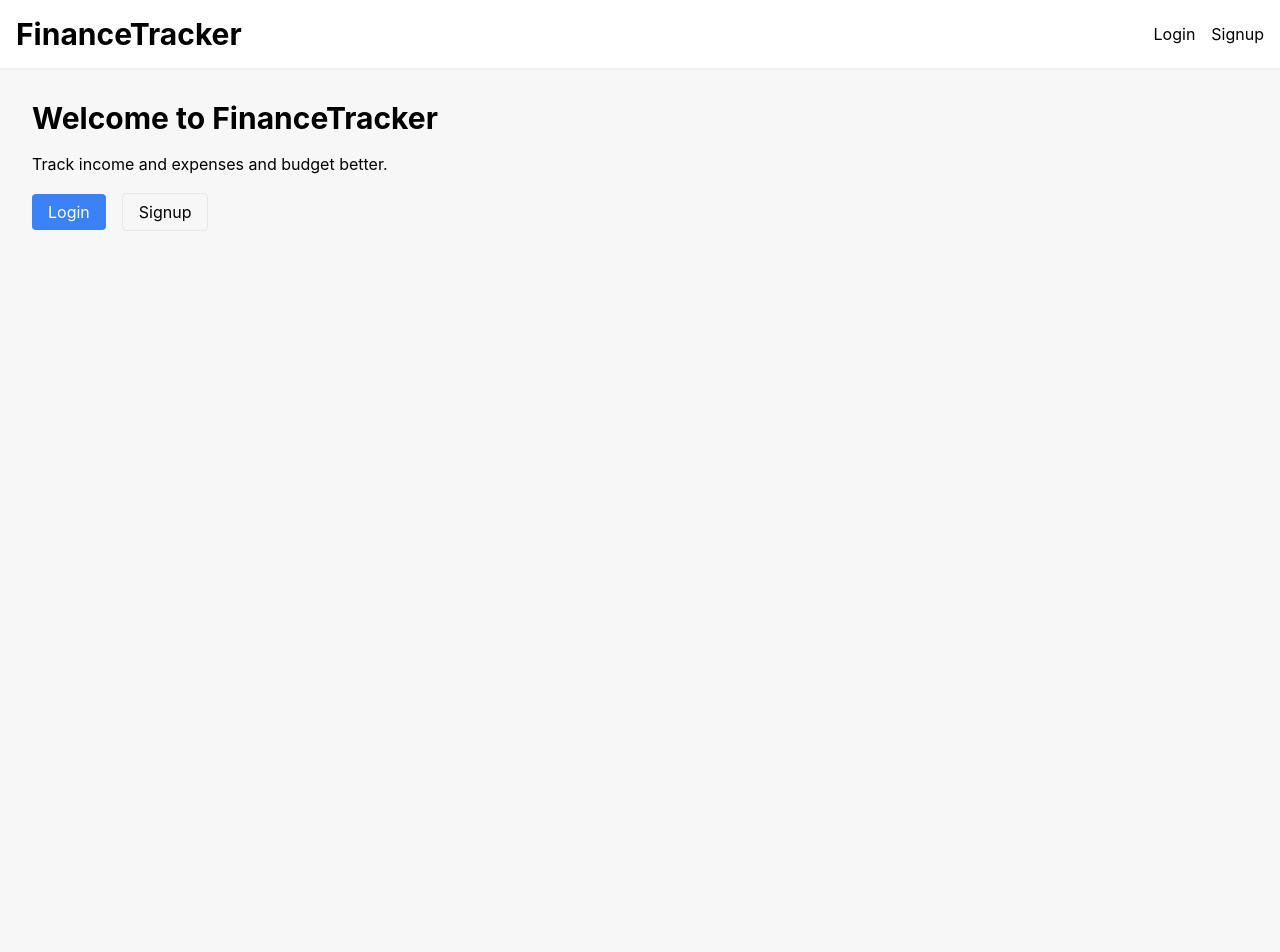
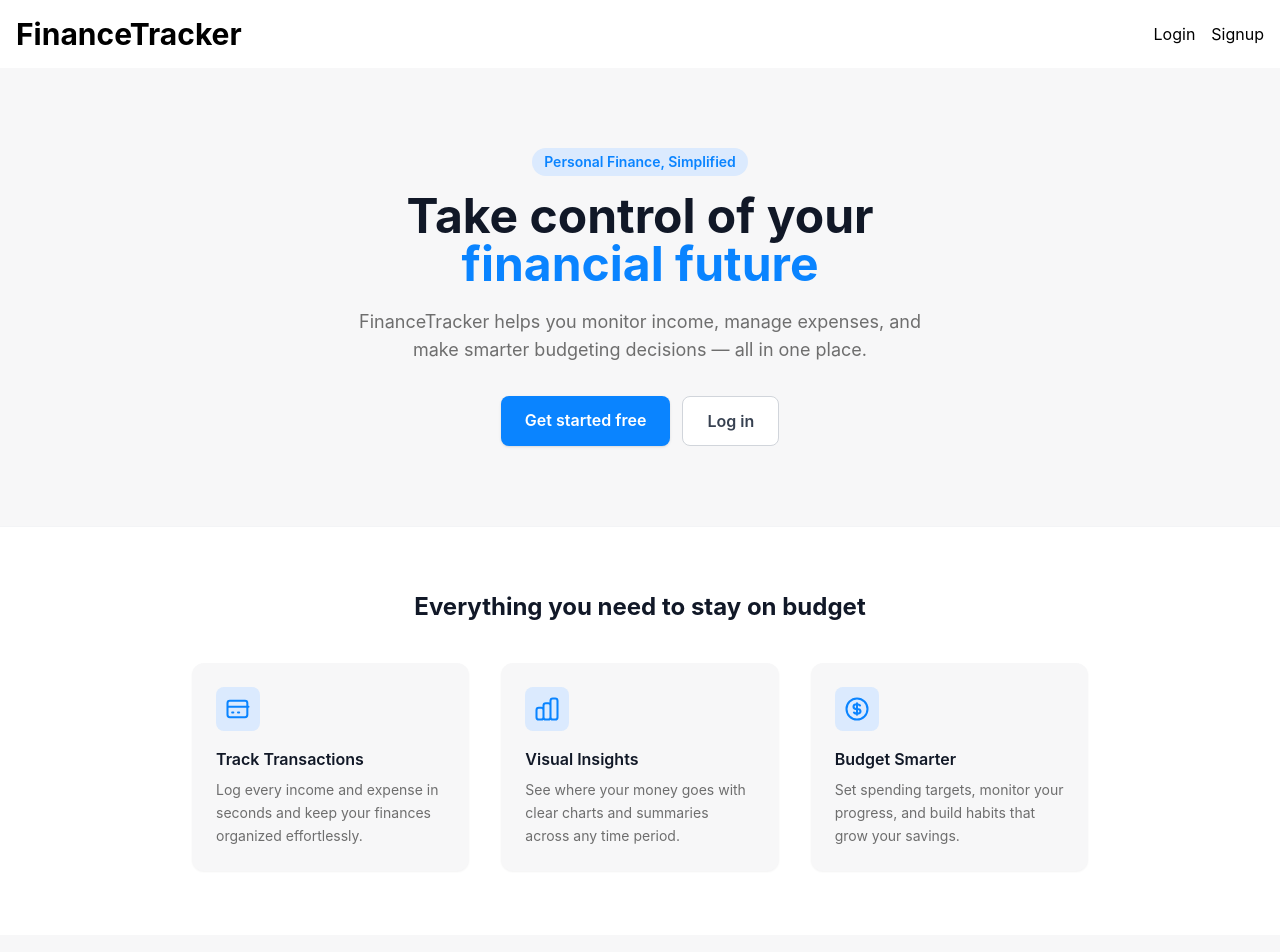
Before and after one commit to williamnamamnath/finance-tracker, a React (Vite) app in the folder packages/web/: page / in a window 1280 px wide. Shown: the top 952 px of the page. Before the commit the page ends 800 px from the top, so only its background shows below. Built offline with nearby package versions, Linux system fonts and the light colour scheme; no server answers.

Commit message:
Update README.md, revamp layout of landing page

```diff
--- a/packages/web/src/pages/Home.tsx
+++ b/packages/web/src/pages/Home.tsx
@@ -1,14 +1,90 @@
 import { Link } from "react-router-dom";
+
+const features = [
+  {
+    icon: (
+      <svg xmlns="http://www.w3.org/2000/svg" className="w-7 h-7" fill="none" viewBox="0 0 24 24" stroke="currentColor" strokeWidth={1.75}>
+        <path strokeLinecap="round" strokeLinejoin="round" d="M3 10h18M7 15h1m4 0h1m-7 4h12a2 2 0 002-2V7a2 2 0 00-2-2H5a2 2 0 00-2 2v10a2 2 0 002 2z" />
+      </svg>
+    ),
+    title: "Track Transactions",
+    description: "Log every income and expense in seconds and keep your finances organized effortlessly.",
+  },
+  {
+    icon: (
+      <svg xmlns="http://www.w3.org/2000/svg" className="w-7 h-7" fill="none" viewBox="0 0 24 24" stroke="currentColor" strokeWidth={1.75}>
+        <path strokeLinecap="round" strokeLinejoin="round" d="M9 19v-6a2 2 0 00-2-2H5a2 2 0 00-2 2v6a2 2 0 002 2h2a2 2 0 002-2zm0 0V9a2 2 0 012-2h2a2 2 0 012 2v10m-6 0a2 2 0 002 2h2a2 2 0 002-2m0 0V5a2 2 0 012-2h2a2 2 0 012 2v14a2 2 0 01-2 2h-2a2 2 0 01-2-2z" />
+      </svg>
+    ),
+    title: "Visual Insights",
+    description: "See where your money goes with clear charts and summaries across any time period.",
+  },
+  {
+    icon: (
+      <svg xmlns="http://www.w3.org/2000/svg" className="w-7 h-7" fill="none" viewBox="0 0 24 24" stroke="currentColor" strokeWidth={1.75}>
+        <path strokeLinecap="round" strokeLinejoin="round" d="M12 8c-1.657 0-3 .895-3 2s1.343 2 3 2 3 .895 3 2-1.343 2-3 2m0-8c1.11 0 2.08.402 2.599 1M12 8V7m0 1v8m0 0v1m0-1c-1.11 0-2.08-.402-2.599-1M21 12a9 9 0 11-18 0 9 9 0 0118 0z" />
+      </svg>
+    ),
+    title: "Budget Smarter",
+    description: "Set spending targets, monitor your progress, and build habits that grow your savings.",
+  },
+];
 
 export default function Home() {
   return (
-    <div className="container mx-auto p-8">
-      <h1 className="text-3xl font-bold mb-4">Welcome to FinanceTracker</h1>
-      <p className="mb-6">Track income and expenses and budget better.</p>
-      <div className="space-x-4">
-        <Link to="/login" className="px-4 py-2 bg-blue-500 text-white rounded">Login</Link>
-        <Link to="/signup" className="px-4 py-2 border rounded">Signup</Link>
-      </div>
+    <div className="min-h-screen bg-[#f7f7f8] flex flex-col">
+      <main className="flex-1 flex flex-col items-center justify-center text-center px-6 py-20">
+        <span className="inline-block mb-4 px-3 py-1 rounded-full text-sm font-semibold bg-blue-100 text-[#0A84FF]">
+          Personal Finance, Simplified
+        </span>
+        <h1 className="text-4xl sm:text-5xl font-bold text-gray-900 leading-tight max-w-2xl mb-5">
+          Take control of your{" "}
+          <span className="text-[#0A84FF]">financial future</span>
+        </h1>
+        <p className="text-lg text-[#6E6E6E] max-w-xl mb-8">
+          FinanceTracker helps you monitor income, manage expenses, and make smarter budgeting decisions — all in one place.
+        </p>
+        <div className="flex flex-col sm:flex-row gap-3 justify-center">
+          <Link
+            to="/signup"
+            className="px-6 py-3 rounded-lg bg-[#0A84FF] text-white font-semibold text-base shadow hover:bg-blue-600 transition-colors focus:outline-none focus:ring-2 focus:ring-[#0A84FF] focus:ring-offset-2"
+          >
+            Get started free
+          </Link>
+          <Link
+            to="/login"
+            className="px-6 py-3 rounded-lg border border-gray-300 text-gray-700 font-semibold text-base bg-white hover:bg-gray-50 transition-colors focus:outline-none focus:ring-2 focus:ring-gray-300 focus:ring-offset-2"
+          >
+            Log in
+          </Link>
+        </div>
+      </main>
+
+      <section className="bg-white border-t border-gray-100 py-16 px-6">
+        <div className="max-w-4xl mx-auto">
+          <h2 className="text-2xl font-bold text-gray-900 text-center mb-10">
+            Everything you need to stay on budget
+          </h2>
+          <div className="grid grid-cols-1 sm:grid-cols-3 gap-8">
+            {features.map(({ icon, title, description }) => (
+              <div
+                key={title}
+                className="flex flex-col items-start bg-[#f7f7f8] rounded-xl p-6 shadow-sm"
+              >
+                <span className="mb-4 p-2 rounded-lg bg-blue-100 text-[#0A84FF]">
+                  {icon}
+                </span>
+                <h3 className="text-base font-semibold text-gray-900 mb-2">{title}</h3>
+                <p className="text-sm text-[#6E6E6E] leading-relaxed">{description}</p>
+              </div>
+            ))}
+          </div>
+        </div>
+      </section>
+
+      <footer className="py-8 text-center text-sm text-[#6E6E6E]">
+        &copy; 2026 FinanceTracker. All rights reserved.
+      </footer>
     </div>
   );
 }
```
Also changed, not shown: 1 other file (tests, documents, lock files or other folders).
